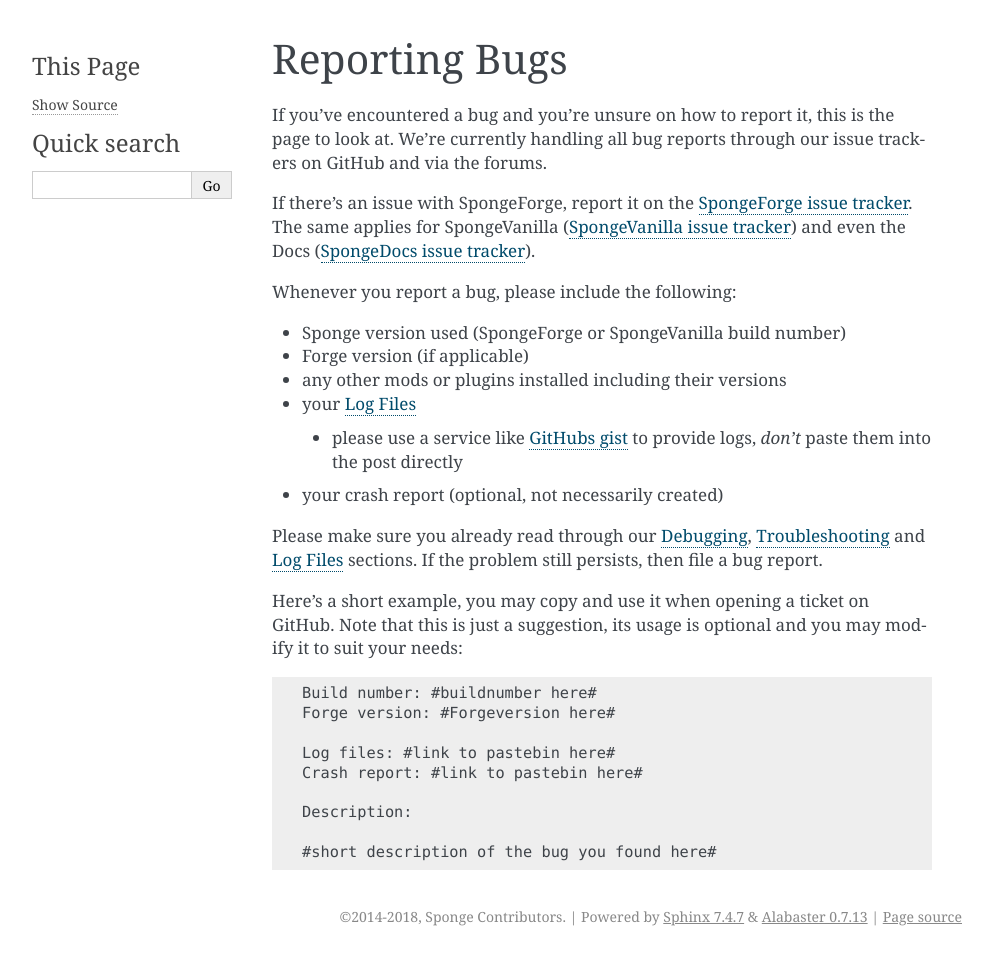
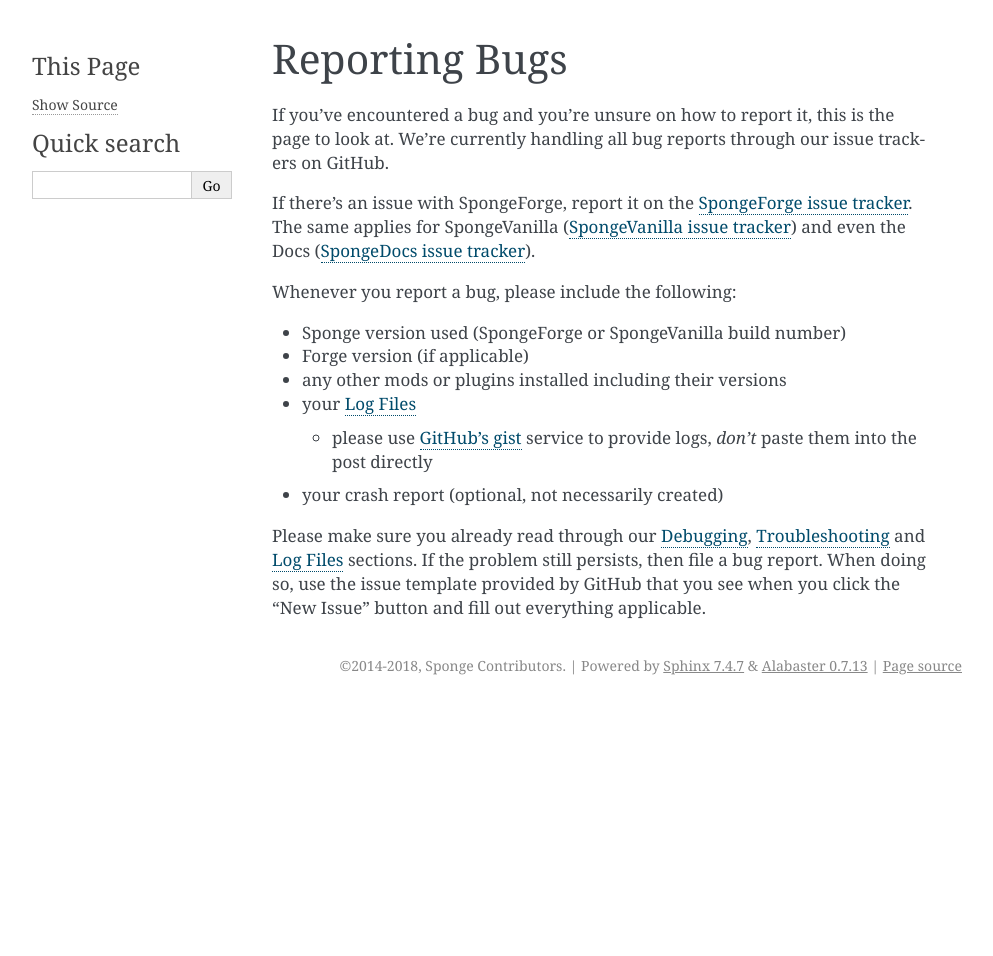
Before and after one commit to SpongePowered/SpongeDocs, a Sphinx documentation site: the page built from source/server/spongineer/bugreport.rst, in a window 1280 px wide. Shown: the whole page, without its empty margins (148-1141 px from the left). Built offline with Sphinx 7.4.7, drawn with Linux system fonts in a browser that asks for light colours; pages that are not in the unit, such as notebooks, are missing from menus; after the commit the page ends 900 px from its top, so only the background shows below that.

Commit message:
Cleanup Issue Reporting Info
Mention issue templates provided, dont use forums to report issues.

```diff
--- a/source/server/spongineer/bugreport.rst
+++ b/source/server/spongineer/bugreport.rst
@@ -2,7 +2,7 @@
 ==============
 
 If you've encountered a bug and you're unsure on how to report it, this is the page to look at.
-We're currently handling all bug reports through our issue trackers on GitHub and via the forums.
+We're currently handling all bug reports through our issue trackers on GitHub.
 
 If there's an issue with SpongeForge, report it on the `SpongeForge issue tracker <https://github.com/spongepowered/SpongeForge/issues>`_.
 The same applies for SpongeVanilla (`SpongeVanilla issue tracker <https://github.com/spongepowered/SpongeVanilla/issues>`_)
@@ -15,25 +15,11 @@
 * any other mods or plugins installed including their versions
 * your :doc:`logs`
 
- * please use a service like `GitHubs gist <https://gist.github.com/>`_ to provide logs, *don't* paste them into the
-   post directly
+  * please use `GitHub's gist <https://gist.github.com/>`_ service to provide
+    logs, *don't* paste them into the post directly
 
 * your crash report (optional, not necessarily created)
 
 Please make sure you already read through our :doc:`debugging`, :doc:`troubleshooting` and :doc:`logs` sections. If the
-problem still persists, then file a bug report.
-
-Here's a short example, you may copy and use it when opening a ticket on GitHub. Note that this is just a suggestion,
-its usage is optional and you may modify it to suit your needs:
-
-.. code-block:: none
-
- Build number: #buildnumber here#
- Forge version: #Forgeversion here#
-
- Log files: #link to pastebin here#
- Crash report: #link to pastebin here#
-
- Description:
-
- #short description of the bug you found here#
+problem still persists, then file a bug report. When doing so, use the issue template provided by GitHub that you see when
+you click the "New Issue" button and fill out everything applicable.
```
